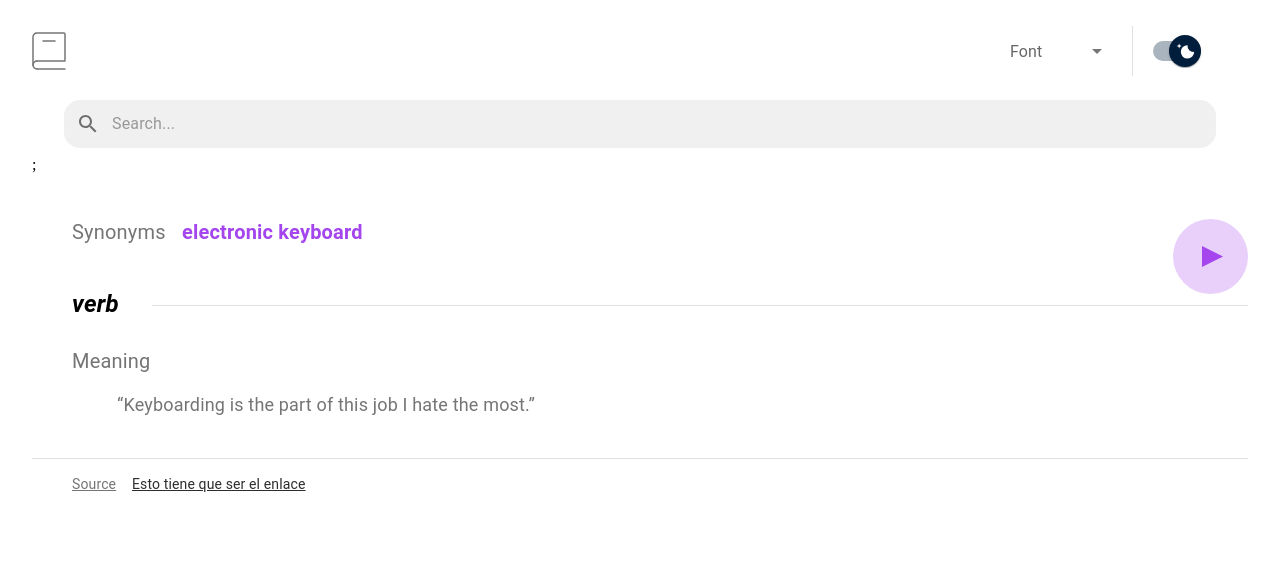
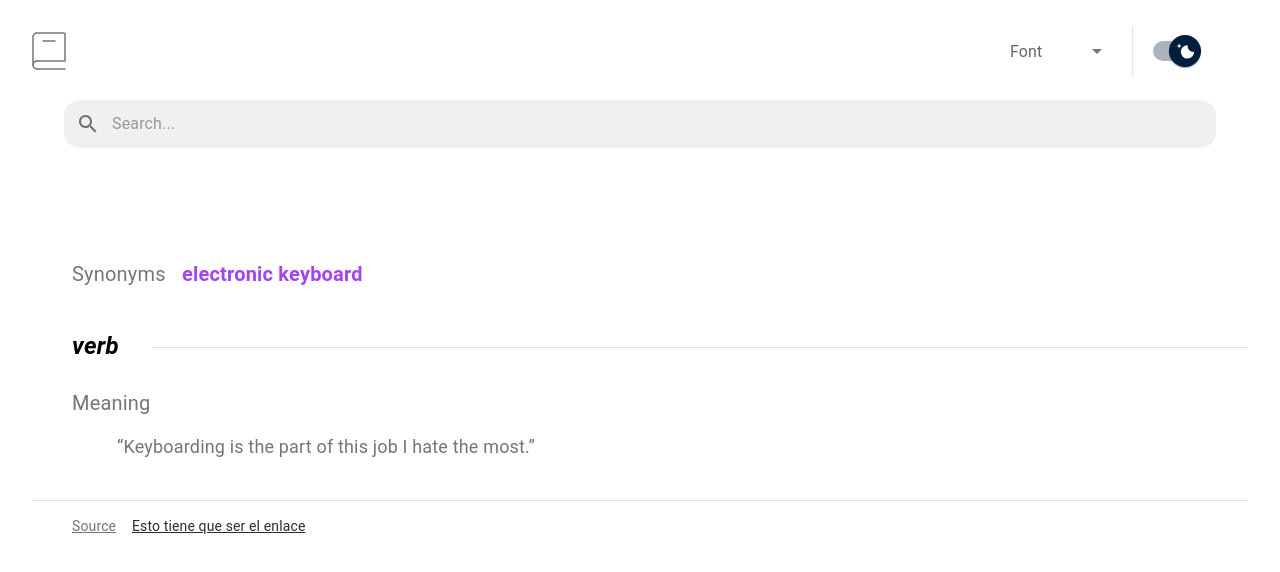
Before and after one commit to ManuuelG/Proyecto_Frontend, a React (Vite) app in the folder dictionary/: page / in a window 1280 px wide. Shown: the top 572 px of the page. Built offline with nearby package versions, Linux system fonts and the light colour scheme.

Commit message:
IconButton

```diff
--- a/dictionary/src/Components/Body/body.jsx
+++ b/dictionary/src/Components/Body/body.jsx
@@ -26,24 +26,25 @@ function Body({ searchTerm }) {
     <>
     <Box
       sx={{
-          float: 'right',
+        display: 'flex',
+        alignItems: 'center',
+        justifyContent: 'space-between', // Alinea los elementos a la derecha y a la izquierda
         marginTop: '63px',
       }}
     >
-        <Play />
-      </Box>
-
-      <Box>
       <Typography
-          variant="h2"
         sx={{
-            paddingLeft: '40px',
-            marginTop: '43px',
+          marginLeft: '40px',
+          fontSize: '64px',
           fontWeight: '700',
         }}
       >
         {wordData.word}
       </Typography>
+
+      {wordData.phonetics && wordData.phonetics.length > 0 && (
+        <Play />
+      )}
     </Box>
 
     <Typography
--- a/dictionary/src/Components/Navbar/navbar.jsx
+++ b/dictionary/src/Components/Navbar/navbar.jsx
@@ -34,7 +34,6 @@ function Navbar({ onSearch }) {
       <Container maxWidth="100" disableGutters
         sx={{
           marginTop: '10px',
-          //border: '2px solid blue',
           display: 'flex',
           alignItems: 'center',
           justifyContent: 'space-between',
@@ -131,7 +130,7 @@ function Navbar({ onSearch }) {
             }}
           />
         </form>
-      </Container>;
+      </Container>
     </>
   )
 }
```
Lines whose indentation alone changed are shown as unchanged.
